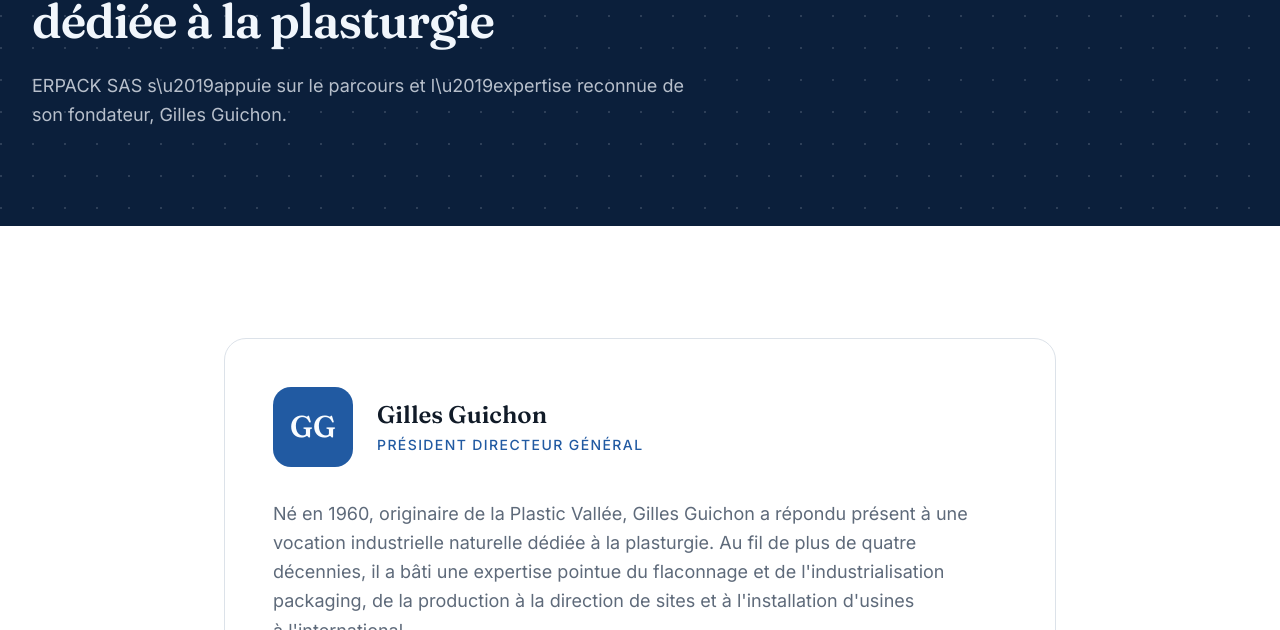
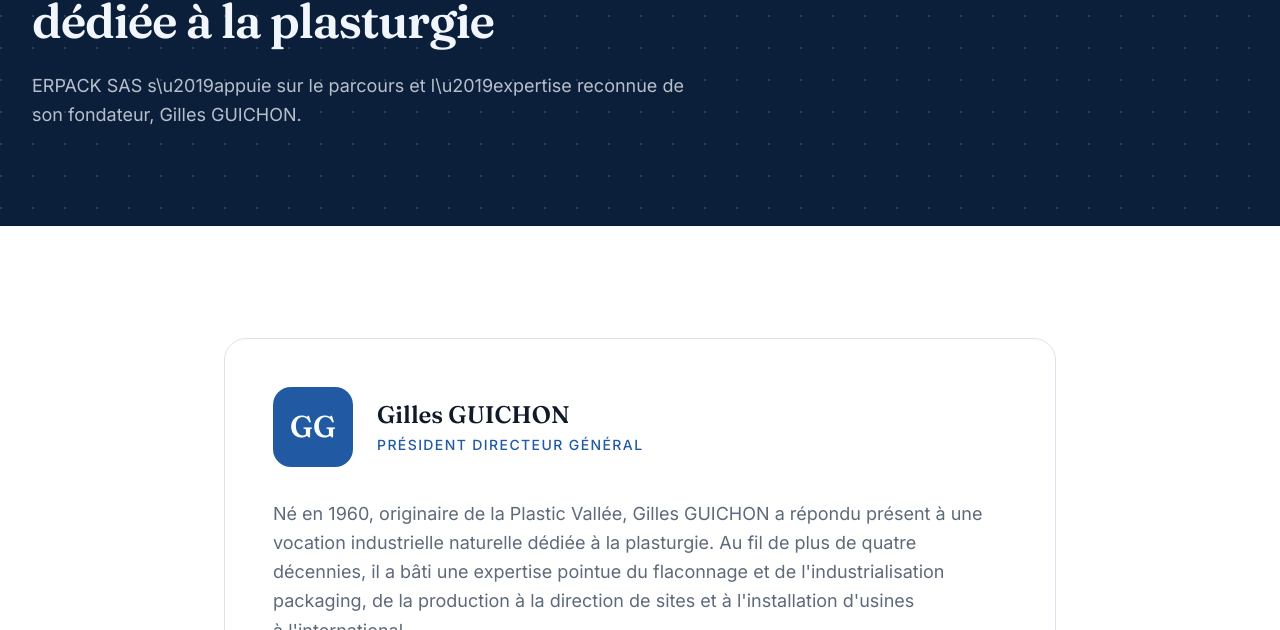
Before and after one commit to guicrstn/erpack-website, a Next.js app: page /qui-sommes-nous in a window 1280 px wide. Shown: the part 322-952 px from the top of the page. Built offline with nearby package versions, Linux system fonts and the light colour scheme.

Commit message:
feat: update founder's name to Gilles GUICHON across site content

```diff
--- a/app/qui-sommes-nous/page.tsx
+++ b/app/qui-sommes-nous/page.tsx
@@ -6,7 +6,7 @@ import { site } from '@/lib/site'
 export const metadata: Metadata = {
   title: 'Qui sommes-nous',
   description:
-    'Découvrez le parcours de Gilles Guichon, fondateur d\u2019ERPACK SAS, et 40 ans d\u2019expertise dédiée à la plasturgie et au packaging plastique.',
+    'Découvrez le parcours de Gilles GUICHON, fondateur d\u2019ERPACK SAS, et 40 ans d\u2019expertise dédiée à la plasturgie et au packaging plastique.',
 }
 
 const timeline = [
@@ -24,7 +24,7 @@ export default function QuiSommesNousPage() {
       <PageHero
         eyebrow="Qui sommes-nous"
         title="Une vocation industrielle dédiée à la plasturgie"
-        description="ERPACK SAS s\u2019appuie sur le parcours et l\u2019expertise reconnue de son fondateur, Gilles Guichon."
+        description="ERPACK SAS s\u2019appuie sur le parcours et l\u2019expertise reconnue de son fondateur, Gilles GUICHON."
       />
 
       <section className="bg-background py-20 lg:py-28">
@@ -44,7 +44,7 @@ export default function QuiSommesNousPage() {
               </div>
             </div>
             <p className="mt-8 text-pretty text-lg leading-relaxed text-muted-foreground">
-              Né en 1960, originaire de la Plastic Vallée, {site.president} a répondu présent à une
+              Né en 1960, originaire de la Plastic Vallée, {`${site.president} `}a répondu présent à une
               vocation industrielle naturelle dédiée à la plasturgie. Au fil de plus de quatre
               décennies, il a bâti une expertise pointue du flaconnage et de l&apos;industrialisation
               packaging, de la production à la direction de sites et à l&apos;installation d&apos;usines à
--- a/lib/site.ts
+++ b/lib/site.ts
@@ -4,7 +4,7 @@ export const site = {
   email: 'contact@erpacksas.com',
   phone: '07 86 64 42 25',
   phoneHref: '+33786644225',
-  president: 'Gilles Guichon',
+  president: 'Gilles GUICHON',
   partner: 'Delta Engineering',
 }
 
```
